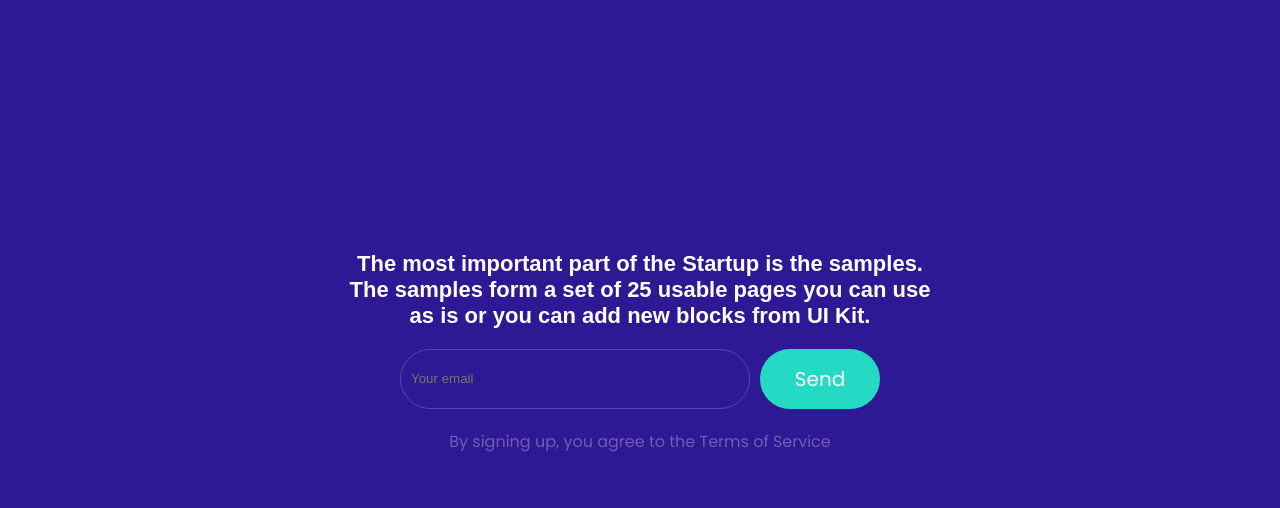
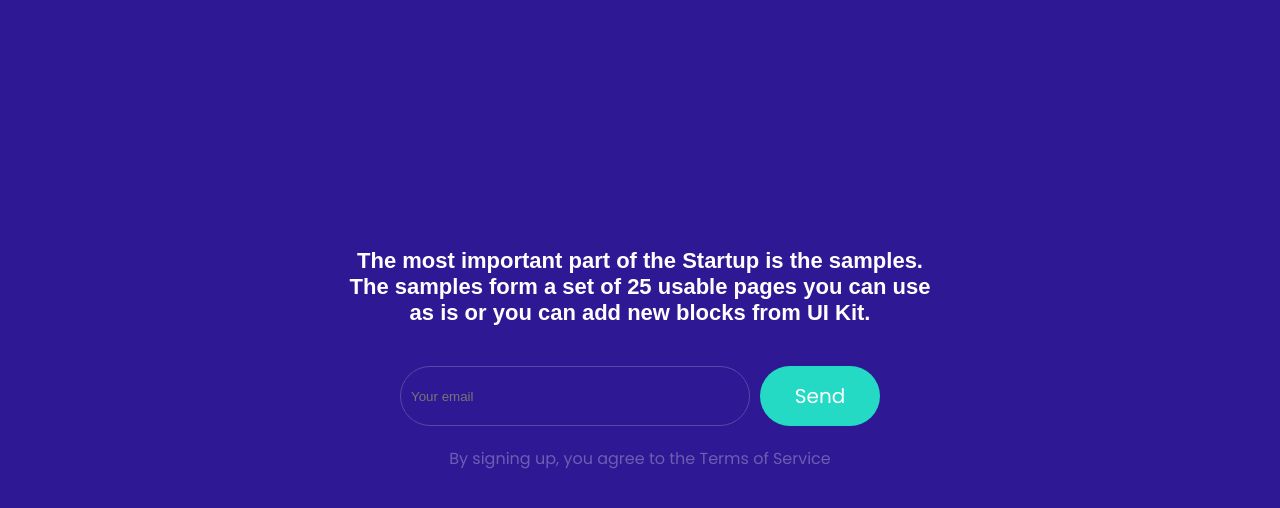
Before and after one commit to Akash-535/startup-3, a plain HTML site: page index.html in a window 1280 px wide. Shown: the part 78-586 px from the top of the page. Drawn offline with Linux system fonts and the light colour scheme.

Commit message:
Update style.css

```diff
--- a/assets/css/style.css
+++ b/assets/css/style.css
@@ -68,7 +68,8 @@ h2{max-width: 607px;
   font-optical-sizing: auto;
   font-size: 22px;
   font-style: normal;
-font-style: thin;}
+font-style: thin;
+  padding-bottom:20px;}
 
 .form{
   display: flex;
```
